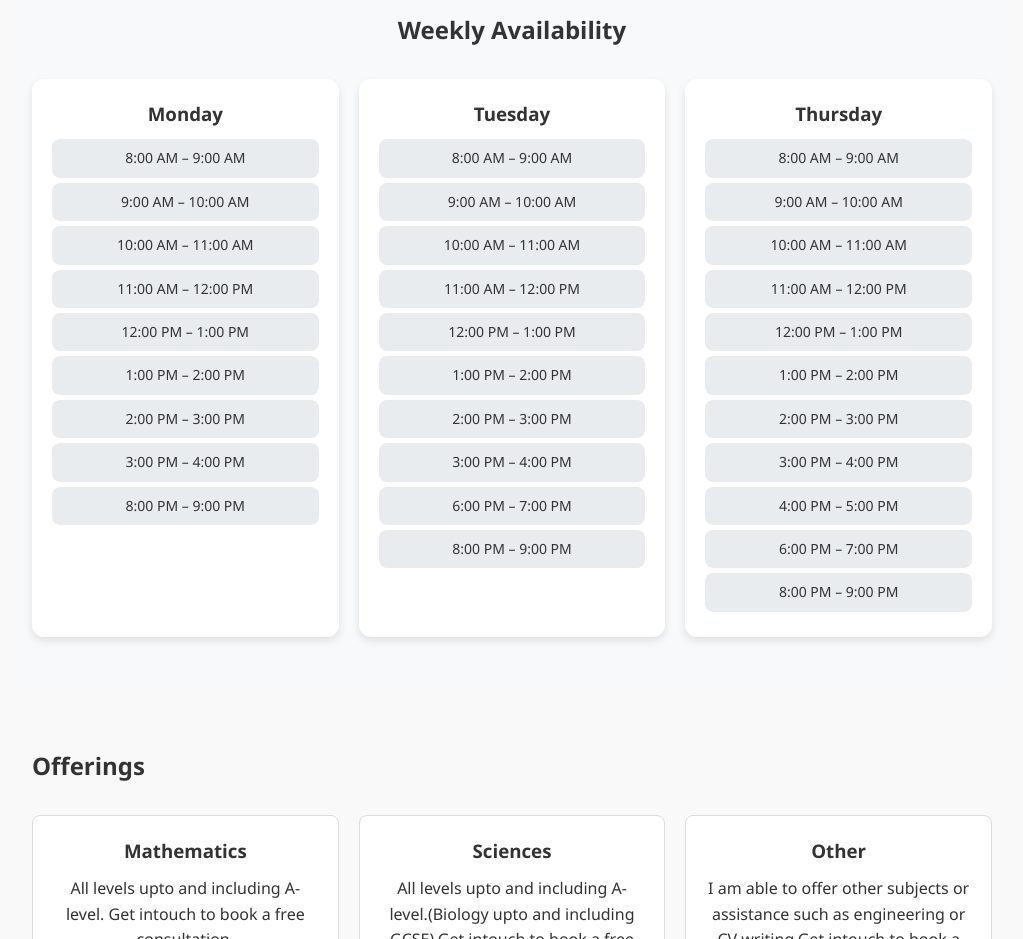
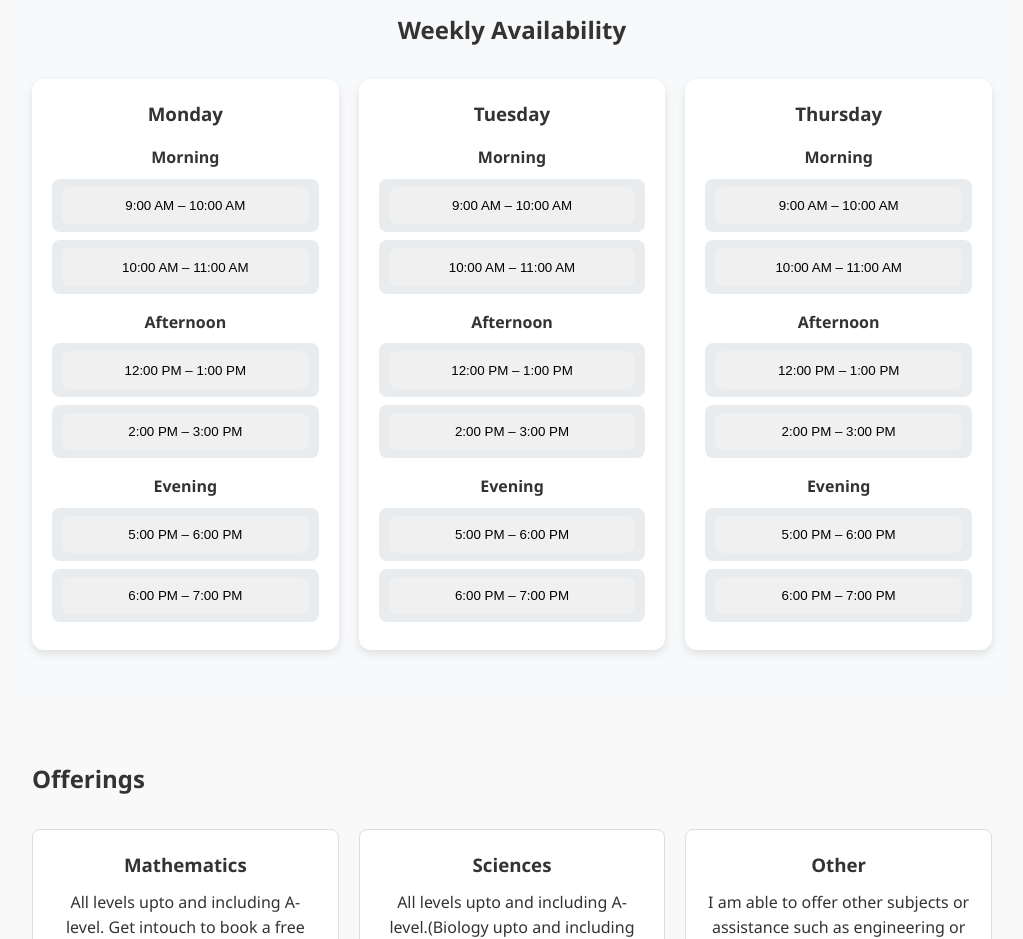
Before and after one commit to NazirPrintingPress/nazirtutoring, a plain HTML site: page index.html in a window 1280 px wide. Shown: the part 840-1779 px from the top of the page, without its empty margins (128-1151 px from the left). Drawn offline with Linux system fonts and the light colour scheme.

Commit message:
formatting

```diff
--- a/index.html
+++ b/index.html
@@ -46,53 +46,68 @@
 
         <div class="day">
             <h3>Monday</h3>
-            <ul class="timeslots">
-                <li>8:00 AM – 9:00 AM</li>
-                <li>9:00 AM – 10:00 AM</li>
-                <li>10:00 AM – 11:00 AM</li>
-                <li>11:00 AM – 12:00 PM</li>
-                <li>12:00 PM – 1:00 PM</li>
-                <li>1:00 PM – 2:00 PM</li>
-                <li>2:00 PM – 3:00 PM</li>
-                <li>3:00 PM – 4:00 PM</li>
-                <li>8:00 PM – 9:00 PM</li>
 
+            <h4>Morning</h4>
+            <ul class="timeslots morning">
+                <li><button onclick="selectTime('Monday 9:00 AM – 10:00 AM')">9:00 AM – 10:00 AM</button></li>
+                <li><button onclick="selectTime('Monday 10:00 AM – 11:00 AM')">10:00 AM – 11:00 AM</button></li>
+            </ul>
+
+            <h4>Afternoon</h4>
+            <ul class="timeslots afternoon">
+                <li><button onclick="selectTime('Monday 12:00 PM – 1:00 PM')">12:00 PM – 1:00 PM</button></li>
+                <li><button onclick="selectTime('Monday 2:00 PM – 3:00 PM')">2:00 PM – 3:00 PM</button></li>
+            </ul>
+
+            <h4>Evening</h4>
+            <ul class="timeslots evening">
+                <li><button onclick="selectTime('Monday 5:00 PM – 6:00 PM')">5:00 PM – 6:00 PM</button></li>
+                <li><button onclick="selectTime('Monday 6:00 PM – 7:00 PM')">6:00 PM – 7:00 PM</button></li>
             </ul>
         </div>
 
         <div class="day">
             <h3>Tuesday</h3>
-            <ul class="timeslots">
-                <li>8:00 AM – 9:00 AM</li>
-                <li>9:00 AM – 10:00 AM</li>
-                <li>10:00 AM – 11:00 AM</li>
-                <li>11:00 AM – 12:00 PM</li>
-                <li>12:00 PM – 1:00 PM</li>
-                <li>1:00 PM – 2:00 PM</li>
-                <li>2:00 PM – 3:00 PM</li>
-                <li>3:00 PM – 4:00 PM</li>
-                <li>6:00 PM – 7:00 PM</li>
-                <li>8:00 PM – 9:00 PM</li>
 
+            <h4>Morning</h4>
+            <ul class="timeslots morning">
+                <li><button onclick="selectTime('Tuesday 9:00 AM – 10:00 AM')">9:00 AM – 10:00 AM</button></li>
+                <li><button onclick="selectTime('Tuesday 10:00 AM – 11:00 AM')">10:00 AM – 11:00 AM</button></li>
+            </ul>
+
+            <h4>Afternoon</h4>
+            <ul class="timeslots afternoon">
+                <li><button onclick="selectTime('Tuesday 12:00 PM – 1:00 PM')">12:00 PM – 1:00 PM</button></li>
+                <li><button onclick="selectTime('Tuesday 2:00 PM – 3:00 PM')">2:00 PM – 3:00 PM</button></li>
+            </ul>
+
+            <h4>Evening</h4>
+            <ul class="timeslots evening">
+                <li><button onclick="selectTime('Tuesday 5:00 PM – 6:00 PM')">5:00 PM – 6:00 PM</button></li>
+                <li><button onclick="selectTime('Tuesday 6:00 PM – 7:00 PM')">6:00 PM – 7:00 PM</button></li>
             </ul>
         </div>
 
 
-
         <div class="day">
             <h3>Thursday</h3>
-            <ul class="timeslots">
-                <li>8:00 AM – 9:00 AM</li>
-                <li>9:00 AM – 10:00 AM</li>
-                <li>10:00 AM – 11:00 AM</li>
-                <li>11:00 AM – 12:00 PM</li>
-                <li>12:00 PM – 1:00 PM</li>
-                <li>1:00 PM – 2:00 PM</li>
-                <li>2:00 PM – 3:00 PM</li>
-                <li>3:00 PM – 4:00 PM</li>
-                <li>4:00 PM – 5:00 PM</li>
-                <li>6:00 PM – 7:00 PM</li>
-                <li>8:00 PM – 9:00 PM</li>
+
+            <h4>Morning</h4>
+            <ul class="timeslots morning">
+                <li><button onclick="selectTime('Thursday 9:00 AM – 10:00 AM')">9:00 AM – 10:00 AM</button></li>
+                <li><button onclick="selectTime('Thursday 10:00 AM – 11:00 AM')">10:00 AM – 11:00 AM</button></li>
+            </ul>
+
+            <h4>Afternoon</h4>
+            <ul class="timeslots afternoon">
+                <li><button onclick="selectTime('Thursday 12:00 PM – 1:00 PM')">12:00 PM – 1:00 PM</button></li>
+                <li><button onclick="selectTime('Thursday 2:00 PM – 3:00 PM')">2:00 PM – 3:00 PM</button></li>
+            </ul>
+
+            <h4>Evening</h4>
+            <ul class="timeslots evening">
+                <li><button onclick="selectTime('Thursday 5:00 PM – 6:00 PM')">5:00 PM – 6:00 PM</button></li>
+                <li><button onclick="selectTime('Thursday 6:00 PM – 7:00 PM')">6:00 PM – 7:00 PM</button></li>
             </ul>
         </div>
     </div>
@@ -140,6 +155,26 @@
     <footer>
         <p>&copy; 2025 NazirTutoring. All Rights Reserved.</p>
     </footer>
+    <script>
+        function addSubjectToMessage(subject) {
+            const messageField = document.getElementById('message');
+            messageField.value = `Subject: ${subject}\n\nPlease provide more details about this service:`;
+        }
+
+        function selectTime(timeSlot) {
+            const messageField = document.getElementById('message');
+            messageField.value = `Requested Time Slot: ${timeSlot}\n\nPlease describe your needs:`;
+
+            // Remove "selected" class from all buttons first
+            const allButtons = document.querySelectorAll('.timeslots button');
+            allButtons.forEach(button => {
+                button.classList.remove('selected');
+            });
+
+            // Add "selected" class to the clicked button
+            event.target.classList.add('selected');
+        }
+    </script>
 </body>
 
 </html>
--- a/styles.css
+++ b/styles.css
@@ -215,3 +215,34 @@ footer {
     font-weight: bold;
     margin-top: 15px;
 }
+.timeslots {
+    list-style-type: none;
+    padding: 0;
+}
+
+.timeslots li {
+    margin: 0.5rem 0;
+}
+
+.timeslots button {
+    width: 100%;
+    padding: 0.7rem;
+    background-color: #f0f0f0;
+    border: none;
+    border-radius: 8px;
+    cursor: pointer;
+    transition: background-color 0.3s ease;
+}
+
+.timeslots button:hover {
+    background-color: #d0d0d0;
+}
+
+.day h4 {
+    margin-top: 1rem;
+    color: #333;
+}
+.timeslots button.selected {
+    background-color: #4CAF50; /* Nice green */
+    color: white;
+    font-weight: bold;
```
